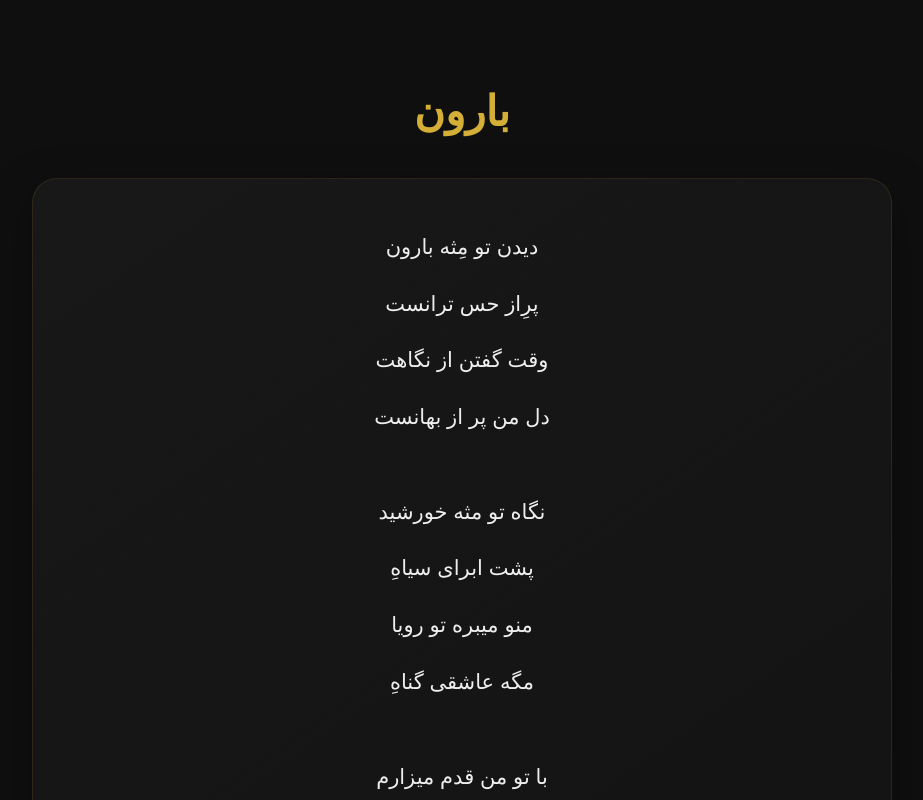
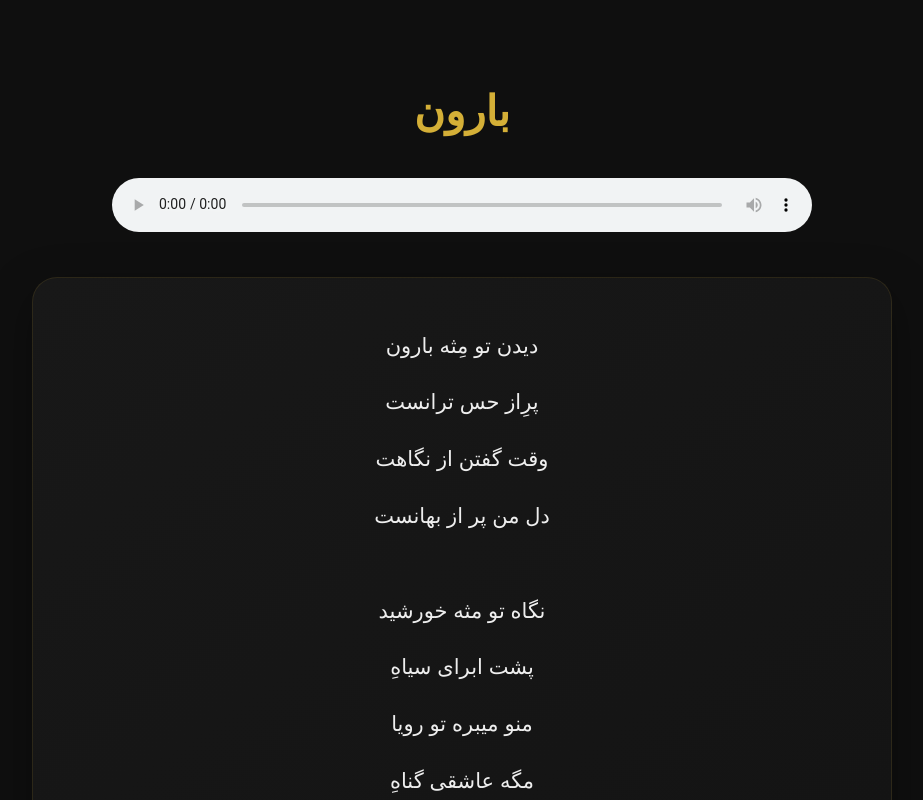
Before and after one commit to mahtaghahreman/Mahta_ghahreman, a Next.js app: page /lyrics/baroon in a window 1280 px wide. Shown: the top 800 px of the page, without its empty margins (178-1101 px from the left). Built offline with nearby package versions, Linux system fonts and the light colour scheme.

Commit message:
Update page.tsx

```diff
--- a/app/lyrics/baroon/page.tsx
+++ b/app/lyrics/baroon/page.tsx
@@ -1,7 +1,21 @@
+
 export default function BaroonPage() {
   return (
     <main className="lyrics-page">
       <h1>بارون</h1>
+
+      <audio
+        controls
+        preload="metadata"
+        style={{
+          width: "100%",
+          maxWidth: "700px",
+          marginBottom: "35px",
+        }}
+      >
+        <source src="/baroon.mp3" type="audio/mpeg" />
+        مرورگر شما از پخش صوت پشتیبانی نمی‌کند.
+      </audio>
 
       <div className="lyrics-text">
         <p>
```
